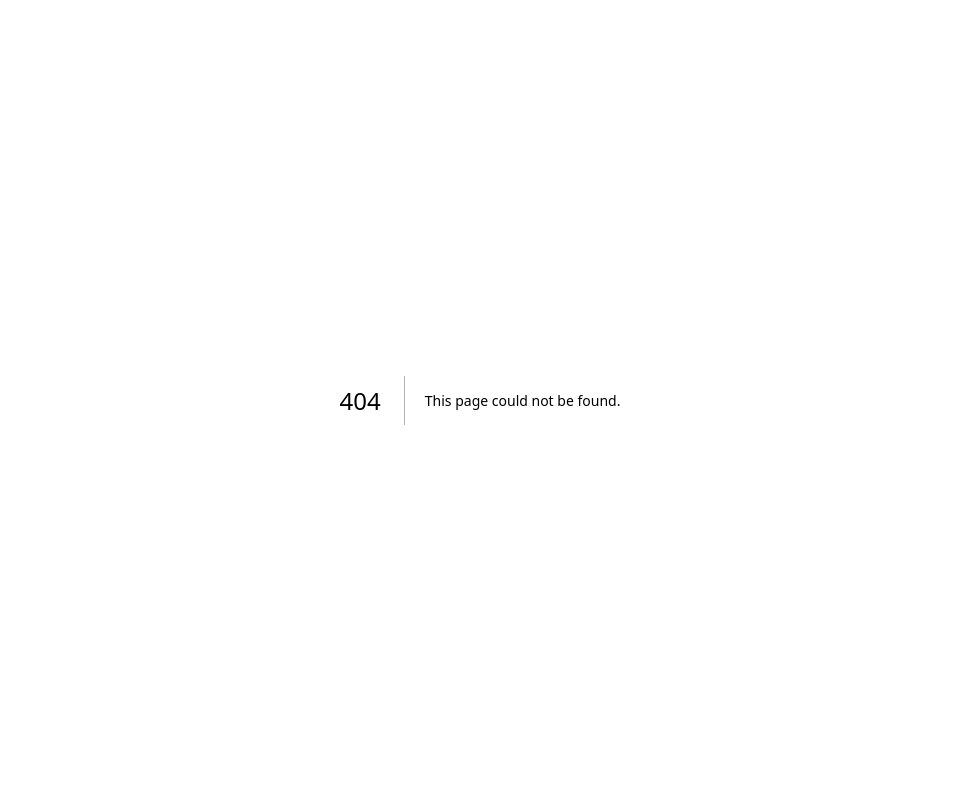
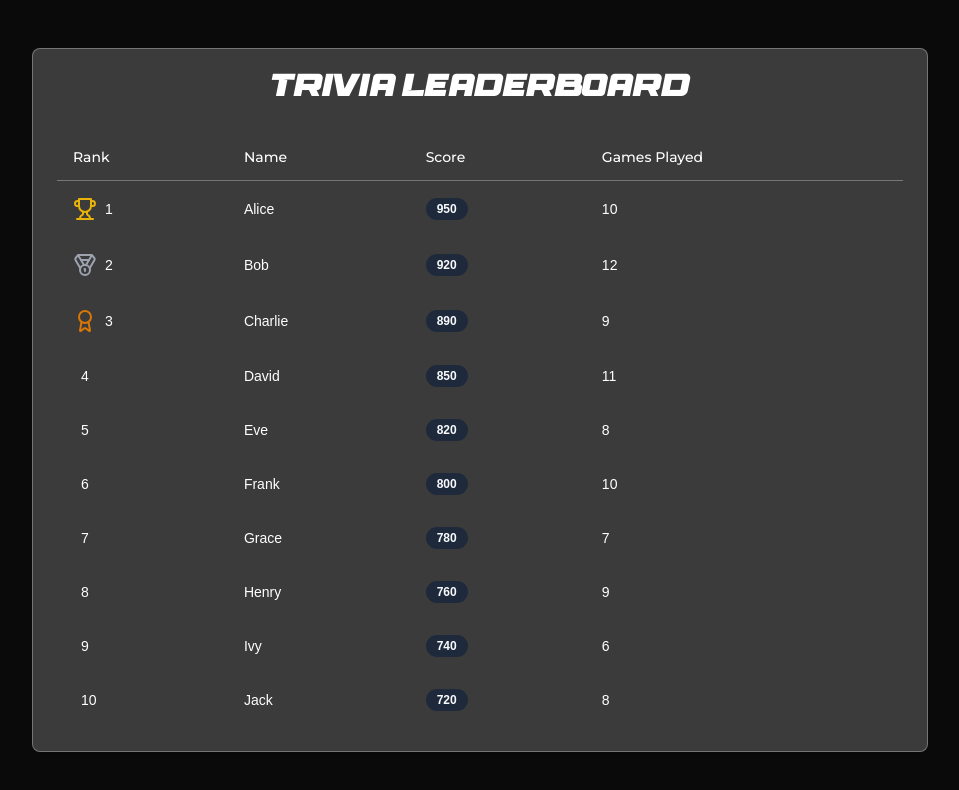
Before and after one commit to kaizenics/crossblazers-cup, a Next.js app: page /leaderboard in a window 1280 px wide. Before the commit this address had no page. Shown: the top 790 px of the page, without its empty margins (160-1119 px from the left). Built offline with nearby package versions, Linux system fonts and the light colour scheme.

Commit message:
feat: Add registration page and trivia leaderboard component

```diff
--- /dev/null
+++ b/src/app/(authentication)/register/page.tsx
@@ -0,0 +1,9 @@
+
+
+export default function Register() {
+    return (
+        <main>
+
+        </main>
+    );
+}
--- /dev/null
+++ b/src/app/(game)/leaderboard/page.tsx
@@ -0,0 +1,103 @@
+'use client'
+
+import React, { useState, useEffect } from 'react'
+import { motion, AnimatePresence } from 'framer-motion'
+import { Card, CardContent, CardHeader, CardTitle } from "@/components/ui/card"
+import { Table, TableBody, TableCell, TableHead, TableHeader, TableRow } from "@/components/ui/table"
+import { Badge } from "@/components/ui/badge"
+import { Trophy, Medal, Award } from 'lucide-react'
+
+interface LeaderboardEntry {
+  rank: number
+  name: string
+  score: number
+  gamesPlayed: number
+}
+
+export default function TriviaLeaderboard() {
+  const [leaderboard, setLeaderboard] = useState<LeaderboardEntry[]>([])
+
+  useEffect(() => {
+    // In a real application, you would fetch this data from an API
+    const mockLeaderboard: LeaderboardEntry[] = [
+      { rank: 1, name: "Alice", score: 950, gamesPlayed: 10 },
+      { rank: 2, name: "Bob", score: 920, gamesPlayed: 12 },
+      { rank: 3, name: "Charlie", score: 890, gamesPlayed: 9 },
+      { rank: 4, name: "David", score: 850, gamesPlayed: 11 },
+      { rank: 5, name: "Eve", score: 820, gamesPlayed: 8 },
+      { rank: 6, name: "Frank", score: 800, gamesPlayed: 10 },
+      { rank: 7, name: "Grace", score: 780, gamesPlayed: 7 },
+      { rank: 8, name: "Henry", score: 760, gamesPlayed: 9 },
+      { rank: 9, name: "Ivy", score: 740, gamesPlayed: 6 },
+      { rank: 10, name: "Jack", score: 720, gamesPlayed: 8 },
+    ]
+    setLeaderboard(mockLeaderboard)
+  }, [])
+
+  const getRankIcon = (rank: number) => {
+    switch (rank) {
+      case 1:
+        return <Trophy className="h-6 w-6 text-yellow-500" />
+      case 2:
+        return <Medal className="h-6 w-6 text-gray-400" />
+      case 3:
+        return <Award className="h-6 w-6 text-amber-600" />
+      default:
+        return null
+    }
+  }
+
+  return (
+    <div className="min-h-screen text-white flex items-center justify-center p-8">
+      <motion.div
+        initial={{ opacity: 0, y: 20 }}
+        animate={{ opacity: 1, y: 0 }}
+        transition={{ duration: 0.5 }}
+        className="w-full max-w-4xl"
+      >
+        <Card className="border border-white/30 bg-white/20 text-white">
+          <CardHeader className="p-6">
+            <CardTitle className="font-raceSport text-3xl font-bold text-center">Trivia Leaderboard</CardTitle>
+          </CardHeader>
+          <CardContent>
+            <Table>
+              <TableHeader>
+                <TableRow>
+                  <TableHead className="font-montserrat text-white">Rank</TableHead>
+                  <TableHead className="font-montserrat text-white">Name</TableHead>
+                  <TableHead className="font-montserrat text-white">Score</TableHead>
+                  <TableHead className="font-montserrat text-white">Games Played</TableHead>
+                </TableRow>
+              </TableHeader>
+              <TableBody>
+                <AnimatePresence>
+                  {leaderboard.map((entry, index) => (
+                    <motion.tr
+                      key={entry.rank}
+                      initial={{ opacity: 0, y: 20 }}
+                      animate={{ opacity: 1, y: 0 }}
+                      exit={{ opacity: 0, y: -20 }}
+                      transition={{ duration: 0.3, delay: index * 0.05 }}
+                    >
+                      <TableCell className="font-medium">
+                        <div className="flex items-center">
+                          {getRankIcon(entry.rank)}
+                          <span className="ml-2">{entry.rank}</span>
+                        </div>
+                      </TableCell>
+                      <TableCell>{entry.name}</TableCell>
+                      <TableCell>
+                        <Badge variant="secondary">{entry.score}</Badge>
+                      </TableCell>
+                      <TableCell>{entry.gamesPlayed}</TableCell>
+                    </motion.tr>
+                  ))}
+                </AnimatePresence>
+              </TableBody>
+            </Table>
+          </CardContent>
+        </Card>
+      </motion.div>
+    </div>
+  )
+}
```
